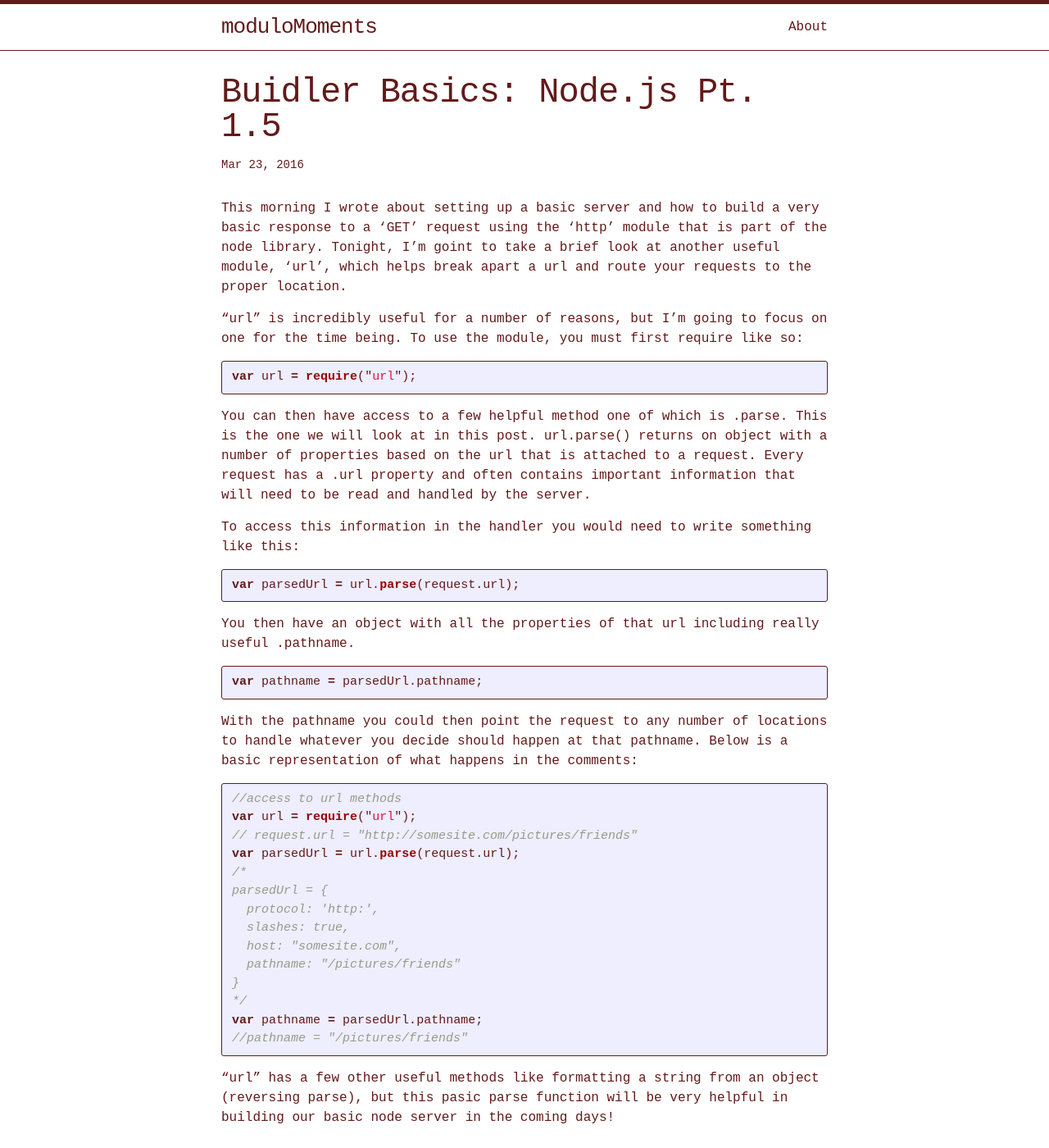
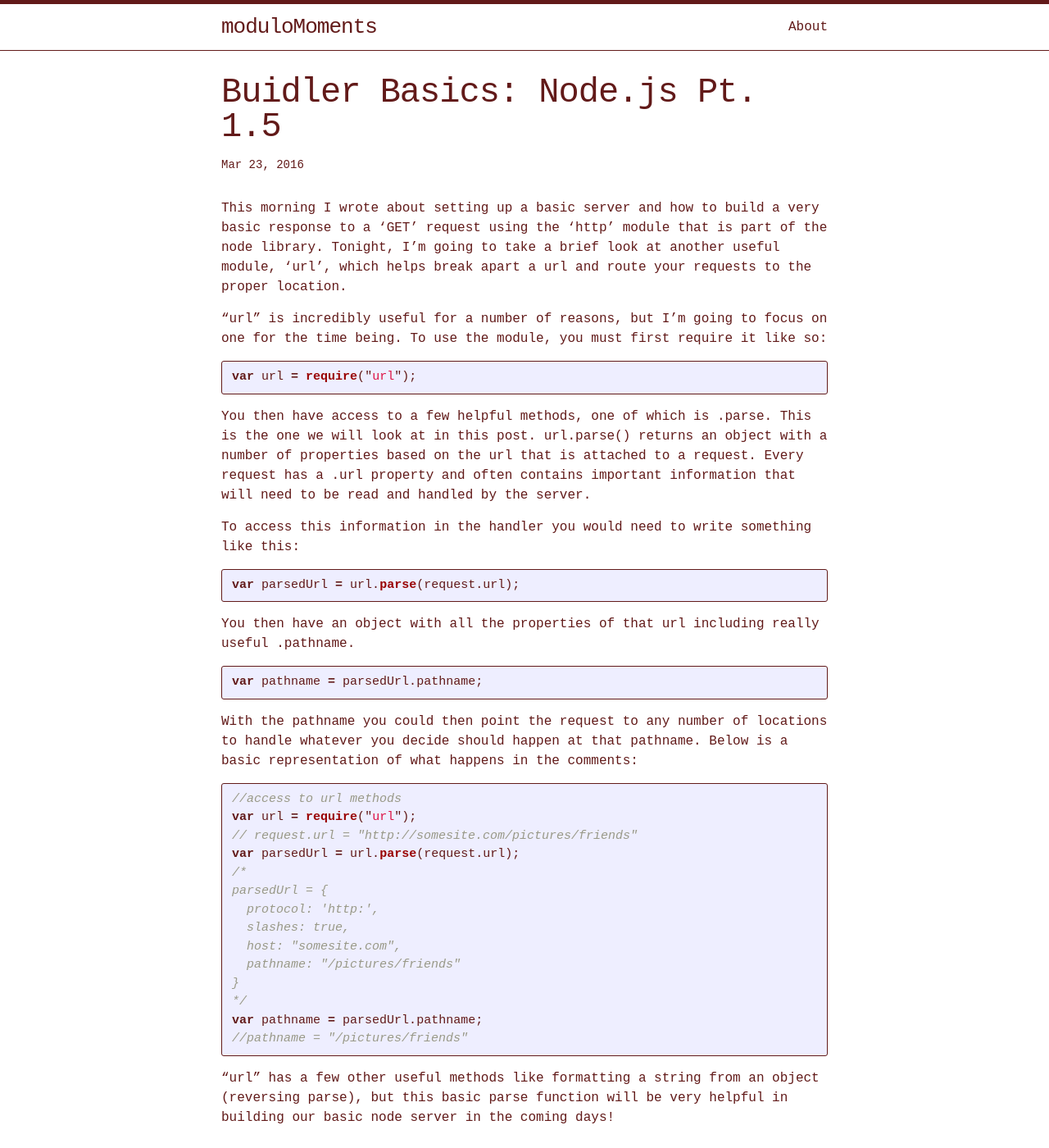
Before and after one commit to rdbruhn/blog, a Jekyll site: the page built from _posts/2016-03-23-BB-Node-Server-Basics-1_5.markdown, in a window 1280 px wide and 1400 px high. Shown: the whole window at 82% size. Built offline with Jekyll 4.4.1, drawn with Linux system fonts in a browser that asks for light colours; comment, search, counter and statistics services are not loaded.

Commit message:
Edit recent post

```diff
--- a/_posts/2016-03-23-BB-Node-Server-Basics-1_5.markdown
+++ b/_posts/2016-03-23-BB-Node-Server-Basics-1_5.markdown
@@ -6,13 +6,13 @@ categories: Back end, node, basics, url
 comments: true
 ---
 
-This morning I wrote about setting up a basic server and how to build a very basic response to a 'GET' request using the 'http' module that is part of the node library. Tonight, I'm goint to take a brief look at another useful module, 'url', which helps break apart a url and route your requests to the proper location.
+This morning I wrote about setting up a basic server and how to build a very basic response to a 'GET' request using the 'http' module that is part of the node library. Tonight, I'm going to take a brief look at another useful module, 'url', which helps break apart a url and route your requests to the proper location.
 
-"url" is incredibly useful for a number of reasons, but I'm going to focus on one for the time being. To use the module, you must first require like so:
+"url" is incredibly useful for a number of reasons, but I'm going to focus on one for the time being. To use the module, you must first require it like so:
 {% highlight javascript %}
 var url = require("url");
 {% endhighlight %}
-You can then have access to a few helpful method one of which is .parse. This is the one we will look at in this post. url.parse() returns on object with a number of properties based on the url that is attached to a request. Every request has a .url property and often contains important information that will need to be read and handled by the server.
+You then have access to a few helpful methods, one of which is .parse. This is the one we will look at in this post. url.parse() returns an object with a number of properties based on the url that is attached to a request. Every request has a .url property and often contains important information that will need to be read and handled by the server.
 
 To access this information in the handler you would need to write something like this:
 {% highlight javascript %}
@@ -44,4 +44,4 @@ var pathname = parsedUrl.pathname;
 //pathname = "/pictures/friends"
 {% endhighlight %}
 
-"url" has a few other useful methods like formatting a string from an object (reversing parse), but this pasic parse function will be very helpful in building our basic node server in the coming days!
+"url" has a few other useful methods like formatting a string from an object (reversing parse), but this basic parse function will be very helpful in building our basic node server in the coming days!
```
